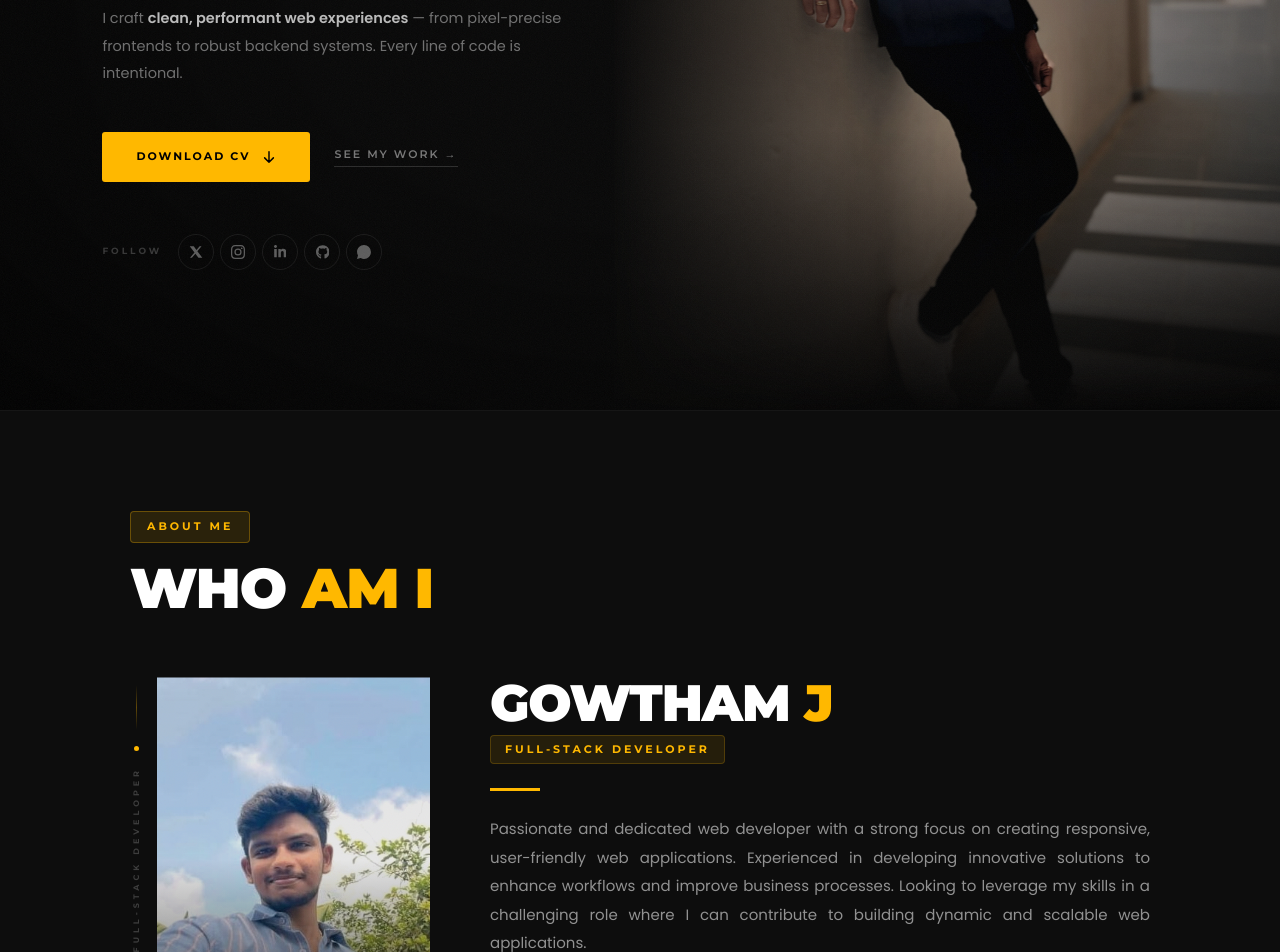
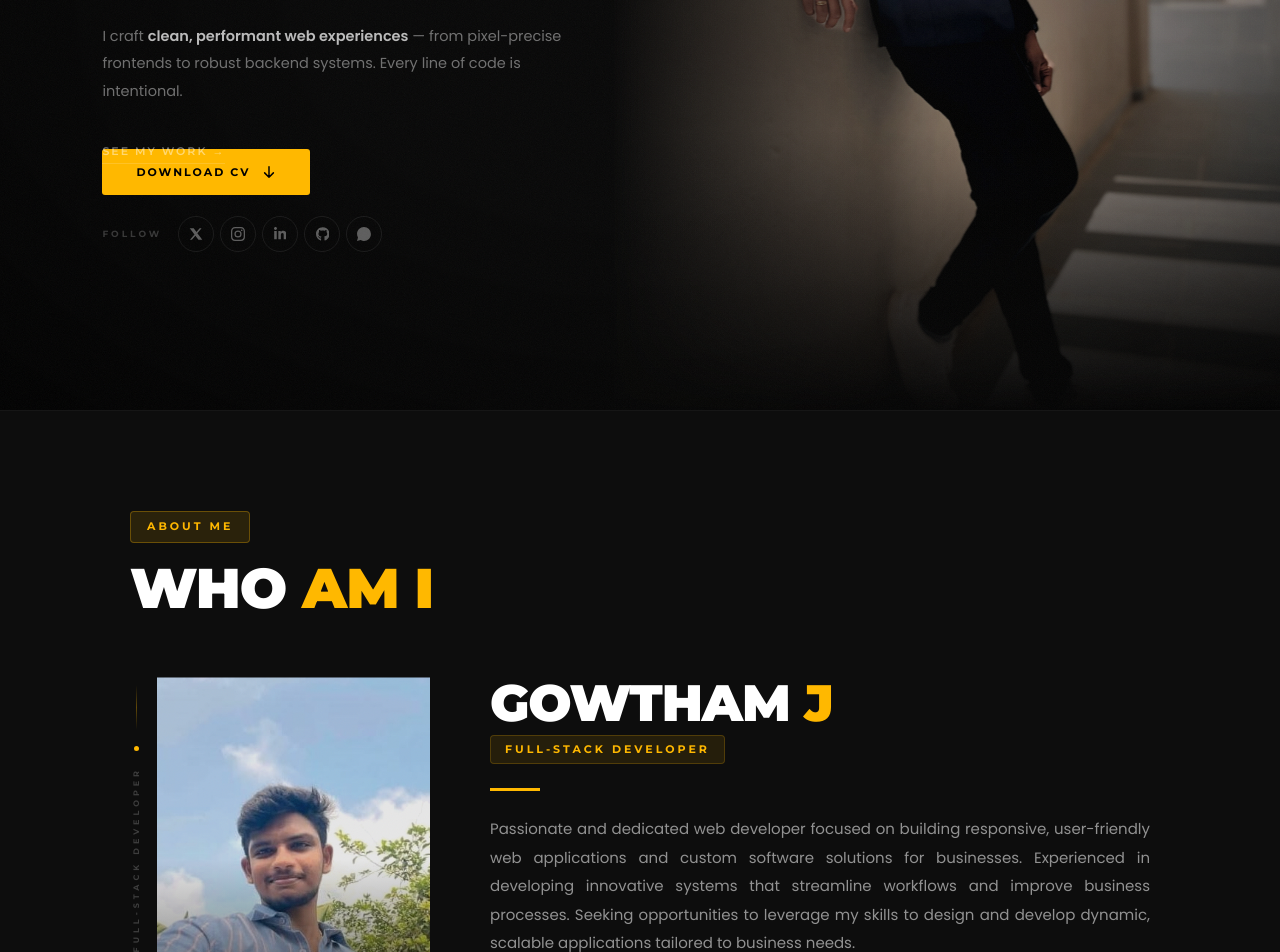
Before and after one commit to Vikasthangavel/gowtham, a React (Vite) app: page / in a window 1280 px wide. Shown: the part 460-1412 px from the top of the page. Built offline with nearby package versions, Linux system fonts and the light colour scheme.

Commit message:
chaned final

```diff
--- a/src/components/About.jsx
+++ b/src/components/About.jsx
@@ -277,10 +277,11 @@ export default function About() {
             <span className="about-role-tag">Full-Stack Developer</span>
             <div className="about-gold-bar" />
             <p className="about-bio">
-              Passionate and dedicated web developer with a strong focus on creating responsive,
-              user-friendly web applications. Experienced in developing innovative solutions to
-              enhance workflows and improve business processes. Looking to leverage my skills in a
-              challenging role where I can contribute to building dynamic and scalable web applications.
+            Passionate and dedicated web developer focused on building responsive,
+            user-friendly web applications and custom software solutions for businesses.
+            Experienced in developing innovative systems that streamline workflows and improve
+            business processes. Seeking opportunities to leverage my skills to design and
+            develop dynamic, scalable applications tailored to business needs.
             </p>
 
             <div className="about-info-grid">
--- a/src/components/Hero.jsx
+++ b/src/components/Hero.jsx
@@ -490,14 +490,34 @@ export default function Hero() {
             frontends to robust backend systems. Every line of code is intentional.
           </p>
 
-          {/* CTA */}
-          <div className="hero-cta-row seq seq-6">
-            <a href="/resume/Gowtham J Resume.pdf" download="Mr Gowtham Resume.pdf" className="cta-primary">
+          {/* Resume download with existence check */}
+          <div style={{ position: 'relative' }} className="seq seq-6">
+            <button
+              className="cta-primary"
+              onClick={async () => {
+                const url = '/resume/Gowtham J Resume.pdf';
+                try {
+                  const res = await fetch(url, { method: 'HEAD' });
+                  if (res.ok) {
+                    const a = document.createElement('a');
+                    a.href = url;
+                    a.download = 'Gowtham J Resume.pdf';
+                    a.click();
+                  } else {
+                    alert('Resume will be available soon. Please check back later!');
+                  }
+                } catch {
+                  alert('Resume will be available soon. Please check back later!');
+                }
+              }}
+            >
               Download CV
               <svg width="14" height="14" fill="none" viewBox="0 0 24 24" strokeWidth="2.5" stroke="currentColor">
                 <path strokeLinecap="round" strokeLinejoin="round" d="M19.5 13.5 12 21m0 0-7.5-7.5M12 21V3"/>
               </svg>
-            </a>
+            </button>
+          </div>
+          <div className="seq seq-6" style={{ display: 'flex', alignItems: 'center', gap: '24px', flexWrap: 'wrap', marginBottom: '52px', marginTop: '-52px', paddingTop: '0' }}>
             <span className="cta-secondary"
               onClick={() => document.querySelector('#projects')?.scrollIntoView({ behavior: 'smooth' })}>
               See my work →
--- a/src/components/Resume.jsx
+++ b/src/components/Resume.jsx
@@ -18,7 +18,7 @@ const experience = [
   {
     title: 'Founder',
     company: 'Gradix Technologies',
-    period: 'March 2026 – Present',
+    period: 'January 2026 – Present',
     companyLink: 'https://gradixtech.com/',
     desc: 'Working as a Web Developer at Gradix Technologies, contributing to web development projects and building scalable web solutions.',
   },
```
Also changed, not shown: 1 other file (tests, documents, lock files or other folders).
